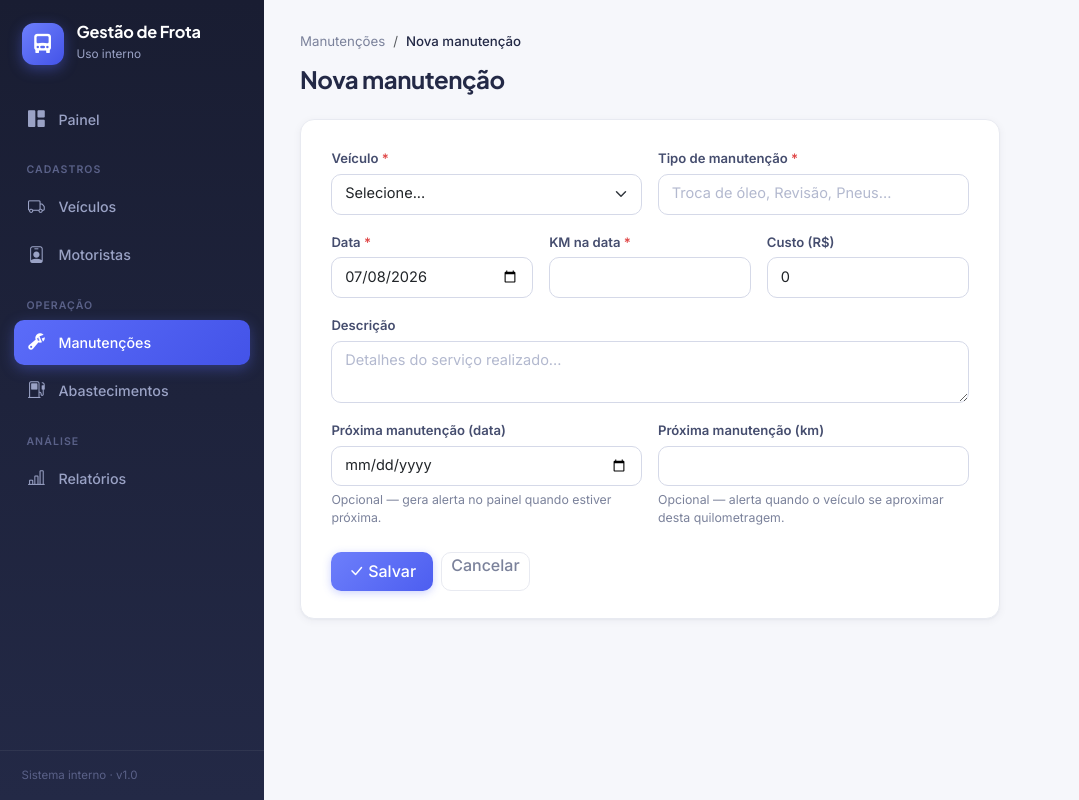
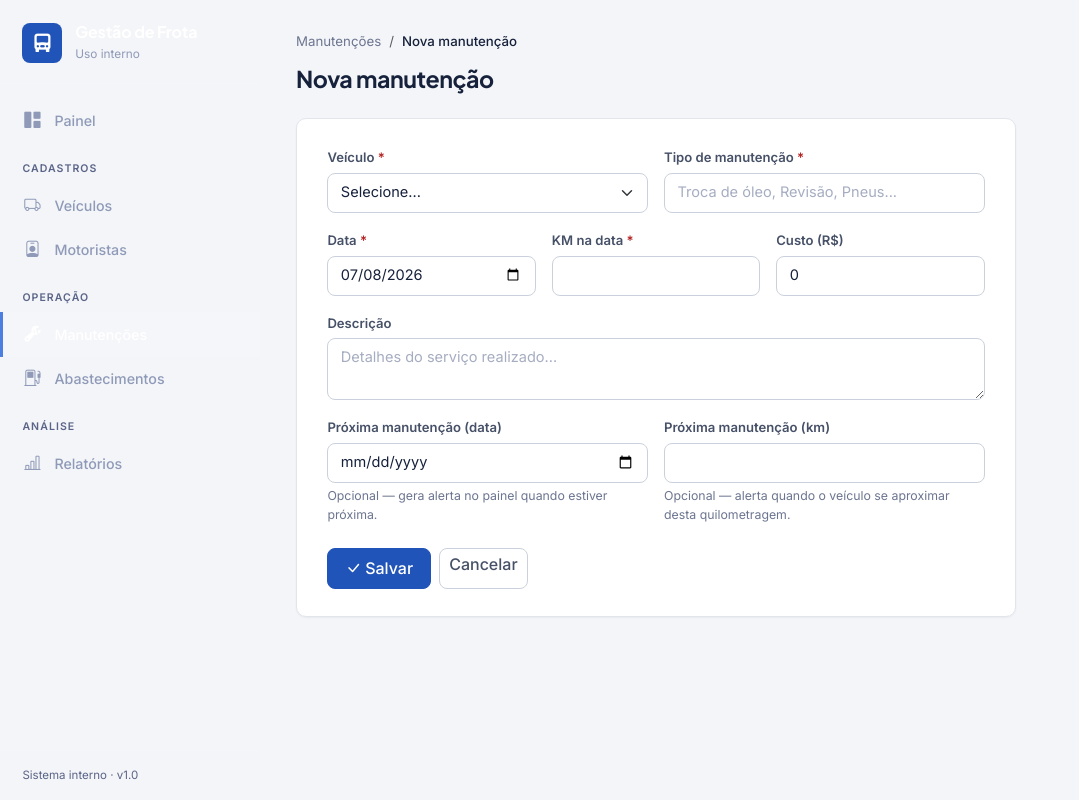
Before and after one commit to GusttavoMedeiros/gestao-frota, a Flask app: page /manutencoes/nova in a window 1280 px wide. Shown: the whole page, without its empty margins (0-1079 px from the left). Run offline with Flask 3, Linux system fonts and the light colour scheme; data that the repository does not hold is empty.

Commit message:
Etapa 1 — Fundação visual corporativa premium
Nova paleta navy/azul-petróleo flat (sem gradientes nem brilhos),
botões sólidos e sóbrios, menu lateral com indicador de barra lateral,
chips de placa, status com ponto+texto, animações contidas e estilos
de modal de confirmação. Tokens centralizados em CSS.

Co-Authored-By: Claude Fable 5 <noreply@anthropic.com>

```diff
--- a/static/style.css
+++ b/static/style.css
@@ -1,24 +1,31 @@
-/* ===== Design system — Gestão de Frota ===== */
+/* ===== Design system — Gestão de Frota · Corporativo premium ===== */
 
 :root {
-  --bg: #f6f7fb;
-  --surface: #ffffff;
-  --border: #e8eaf1;
-  --text: #232946;
-  --muted: #7b829b;
-  --primary: #5b6cf9;
-  --primary-dark: #4353e8;
-  --primary-soft: #eef0ff;
-  --sidebar-bg: #191d32;
-  --sidebar-bg-2: #232946;
-  --sidebar-text: #9aa2c5;
-  --sidebar-hover: rgba(255, 255, 255, .06);
-  --radius: 14px;
-  --shadow: 0 1px 2px rgba(35, 41, 70, .04), 0 2px 8px rgba(35, 41, 70, .05);
-  --shadow-lift: 0 4px 12px rgba(35, 41, 70, .08), 0 12px 28px rgba(35, 41, 70, .08);
+  --bg: #F4F5F8;
+  --surface: #FFFFFF;
+  --border: #E2E5EC;
+  --border-strong: #CBD1DC;
+  --text: #16213B;
+  --text-2: #465067;
+  --muted: #6C7590;
+  --primary: #2154B8;
+  --primary-hover: #1A4496;
+  --primary-soft: #E9EFFA;
+  --success: #167A4E;
+  --success-soft: #E3F2EA;
+  --warning: #96700F;
+  --warning-soft: #F8F0DC;
+  --danger: #B42323;
+  --danger-soft: #FBE9E9;
+  --sidebar-bg: #16213B;
+  --sidebar-text: #8E9AB8;
+  --sidebar-active-bar: #4D7FE0;
+  --radius: 10px;
+  --radius-sm: 8px;
+  --shadow: 0 1px 2px rgba(22, 33, 59, .05);
   --font-body: "Inter", -apple-system, "Segoe UI", Roboto, sans-serif;
   --font-display: "Plus Jakarta Sans", "Inter", -apple-system, "Segoe UI", sans-serif;
-  --ease: cubic-bezier(.22, .8, .35, 1);
+  --font-mono: ui-monospace, "Cascadia Mono", "Segoe UI Mono", Consolas, monospace;
 }
 
 body {
@@ -30,68 +37,21 @@ body {
   text-rendering: optimizeLegibility;
 }
 
-h1, h2, h3, h4, h5, .page-title, .stat-value, .sidebar-brand strong {
-  font-family: var(--font-display);
-}
+h1, h2, h3, h4, .page-title, .stat-value, .sidebar-brand strong { font-family: var(--font-display); }
 
-/* Scrollbar sutil */
 ::-webkit-scrollbar { width: 10px; height: 10px; }
-::-webkit-scrollbar-thumb { background: #cdd2e4; border-radius: 8px; border: 2px solid var(--bg); }
-::-webkit-scrollbar-thumb:hover { background: #b3bad4; }
+::-webkit-scrollbar-thumb { background: #C6CBD8; border-radius: 8px; border: 2px solid var(--bg); }
+::-webkit-scrollbar-thumb:hover { background: #ADB4C6; }
 ::-webkit-scrollbar-track { background: transparent; }
 
-/* ===== Animações ===== */
-
-@keyframes fadeUp {
-  from { opacity: 0; transform: translateY(14px); }
-  to   { opacity: 1; transform: none; }
-}
+/* ===== Movimento (contido) ===== */
 
 @keyframes fadeIn {
   from { opacity: 0; }
   to   { opacity: 1; }
 }
 
-@keyframes slideInLeft {
-  from { opacity: 0; transform: translateX(-16px); }
-  to   { opacity: 1; transform: none; }
-}
-
-@keyframes popIn {
-  0%   { opacity: 0; transform: scale(.94); }
-  100% { opacity: 1; transform: scale(1); }
-}
-
-/* Entrada escalonada do conteúdo */
-.content > * { animation: fadeUp .5s var(--ease) both; }
-.content > *:nth-child(1) { animation-delay: .02s; }
-.content > *:nth-child(2) { animation-delay: .08s; }
-.content > *:nth-child(3) { animation-delay: .14s; }
-.content > *:nth-child(4) { animation-delay: .20s; }
-.content > *:nth-child(5) { animation-delay: .26s; }
-
-/* Cartões de estatística entram em cascata */
-.row > [class*="col-"]:nth-child(1) .stat-card { animation: popIn .45s var(--ease) .05s both; }
-.row > [class*="col-"]:nth-child(2) .stat-card { animation: popIn .45s var(--ease) .12s both; }
-.row > [class*="col-"]:nth-child(3) .stat-card { animation: popIn .45s var(--ease) .19s both; }
-.row > [class*="col-"]:nth-child(4) .stat-card { animation: popIn .45s var(--ease) .26s both; }
-
-/* Linhas de tabela surgem suavemente */
-.table tbody tr { animation: fadeIn .4s ease both; }
-.table tbody tr:nth-child(1) { animation-delay: .05s; }
-.table tbody tr:nth-child(2) { animation-delay: .09s; }
-.table tbody tr:nth-child(3) { animation-delay: .13s; }
-.table tbody tr:nth-child(4) { animation-delay: .17s; }
-.table tbody tr:nth-child(5) { animation-delay: .21s; }
-.table tbody tr:nth-child(n+6) { animation-delay: .25s; }
-
-.sidebar-nav .nav-link { animation: slideInLeft .4s var(--ease) both; }
-.sidebar-nav .nav-link:nth-of-type(1) { animation-delay: .05s; }
-.sidebar-nav .nav-link:nth-of-type(2) { animation-delay: .10s; }
-.sidebar-nav .nav-link:nth-of-type(3) { animation-delay: .15s; }
-.sidebar-nav .nav-link:nth-of-type(4) { animation-delay: .20s; }
-.sidebar-nav .nav-link:nth-of-type(5) { animation-delay: .25s; }
-.sidebar-nav .nav-link:nth-of-type(6) { animation-delay: .30s; }
+.content { animation: fadeIn .18s ease both; }
 
 @media (prefers-reduced-motion: reduce) {
   *, *::before, *::after { animation: none !important; transition: none !important; }
@@ -107,11 +67,11 @@ h1, h2, h3, h4, h5, .page-title, .stat-value, .sidebar-brand strong {
 
 @media (max-width: 575px) { .content { padding: 1.25rem 1rem 2.5rem; } }
 
-/* ===== Sidebar ===== */
+/* ===== Menu lateral ===== */
 
 .sidebar {
-  width: 264px;
-  background: linear-gradient(180deg, var(--sidebar-bg) 0%, var(--sidebar-bg-2) 100%);
+  width: 260px;
+  background: var(--sidebar-bg);
   color: var(--sidebar-text);
   display: flex;
   flex-direction: column;
@@ -127,25 +87,25 @@ h1, h2, h3, h4, h5, .page-title, .stat-value, .sidebar-brand strong {
   display: flex;
   align-items: center;
   gap: .8rem;
-  padding: 1.4rem 1.35rem 1.1rem;
+  padding: 1.4rem 1.4rem 1.15rem;
   color: #fff;
+  border-bottom: 1px solid rgba(255, 255, 255, .08);
 }
 
 .sidebar-brand .brand-icon {
-  width: 42px; height: 42px;
+  width: 40px; height: 40px;
   display: grid; place-items: center;
-  background: linear-gradient(135deg, #6d7ffb, #4353e8);
-  border-radius: 12px;
-  font-size: 1.2rem;
+  background: var(--primary);
+  border-radius: 8px;
+  font-size: 1.15rem;
   color: #fff;
   flex-shrink: 0;
-  box-shadow: 0 4px 14px rgba(91, 108, 249, .4);
 }
 
-.sidebar-brand strong { display: block; font-size: 1.02rem; line-height: 1.2; letter-spacing: -.01em; }
+.sidebar-brand strong { display: block; font-size: 1rem; line-height: 1.2; letter-spacing: -.01em; }
 .sidebar-brand small { color: var(--sidebar-text); font-size: .74rem; }
 
-.sidebar-nav { padding: .9rem .85rem; flex: 1; overflow-y: auto; }
+.sidebar-nav { padding: .9rem 0; flex: 1; overflow-y: auto; }
 
 .sidebar-nav .nav-section {
   display: block;
@@ -153,48 +113,40 @@ h1, h2, h3, h4, h5, .page-title, .stat-value, .sidebar-brand strong {
   font-weight: 600;
   text-transform: uppercase;
   letter-spacing: .1em;
-  color: #5a6188;
-  padding: 1.1rem .8rem .4rem;
+  color: #5A6488;
+  padding: 1.15rem 1.4rem .4rem;
 }
 
 .sidebar-nav .nav-link {
   display: flex;
   align-items: center;
   gap: .75rem;
-  padding: .62rem .8rem;
-  margin-bottom: 3px;
-  border-radius: 10px;
+  padding: .62rem 1.4rem .62rem calc(1.4rem - 3px);
+  border-left: 3px solid transparent;
   color: var(--sidebar-text);
   font-size: .89rem;
   font-weight: 500;
-  transition: background .2s var(--ease), color .2s var(--ease), transform .2s var(--ease);
+  transition: background .15s ease, color .15s ease, border-color .15s ease;
 }
 
-.sidebar-nav .nav-link i { font-size: 1.05rem; width: 20px; text-align: center; transition: transform .2s var(--ease); }
+.sidebar-nav .nav-link i { font-size: 1.02rem; width: 20px; text-align: center; }
 
-.sidebar-nav .nav-link:hover {
-  background: var(--sidebar-hover);
-  color: #e6e9f8;
-  transform: translateX(3px);
-}
-
-.sidebar-nav .nav-link:hover i { transform: scale(1.12); }
+.sidebar-nav .nav-link:hover { background: rgba(255, 255, 255, .05); color: #DDE3F2; }
 
 .sidebar-nav .nav-link.active {
-  background: linear-gradient(135deg, #5b6cf9, #4353e8);
-  color: #fff;
-  box-shadow: 0 4px 14px rgba(91, 108, 249, .35);
-  transform: none;
+  background: rgba(255, 255, 255, .07);
+  border-left-color: var(--sidebar-active-bar);
+  color: #FFFFFF;
 }
 
 .sidebar-footer {
-  padding: 1rem 1.35rem;
+  padding: 1rem 1.4rem;
   font-size: .72rem;
-  color: #5a6188;
-  border-top: 1px solid rgba(255, 255, 255, .06);
+  color: #5A6488;
+  border-top: 1px solid rgba(255, 255, 255, .08);
 }
 
-/* Topbar (mobile) */
+/* Barra superior (celular) */
 .topbar {
   display: flex;
   align-items: center;
@@ -217,17 +169,17 @@ h1, h2, h3, h4, h5, .page-title, .stat-value, .sidebar-brand strong {
   margin-bottom: 1.6rem;
 }
 
-.page-title { font-size: 1.5rem; font-weight: 700; margin: 0; letter-spacing: -.02em; }
+.page-title { font-size: 1.45rem; font-weight: 700; margin: 0; letter-spacing: -.02em; }
 .page-subtitle { color: var(--muted); font-size: .87rem; margin: .2rem 0 0; }
 
-/* ===== Cards ===== */
+/* ===== Cartões ===== */
 
 .card {
   border: 1px solid var(--border);
   border-radius: var(--radius);
   box-shadow: var(--shadow);
   background: var(--surface);
-  transition: box-shadow .25s var(--ease), transform .25s var(--ease);
+  transition: border-color .15s ease;
 }
 
 .card-header-flat {
@@ -298,146 +249,242 @@ h1, h2, h3, h4, h5, .page-title, .stat-value, .sidebar-brand strong {
   font-weight: 600;
   text-transform: uppercase;
   letter-spacing: .07em;
-  color: var(--muted);
-  background: #fafbfe;
+  color: var(--text-2);
+  background: #F2F4F8;
   border-bottom: 1px solid var(--border);
-  padding: .75rem 1.1rem;
+  padding: .72rem 1.1rem;
   white-space: nowrap;
 }
 
 .table tbody td {
-  padding: .82rem 1.1rem;
+  padding: .8rem 1.1rem;
   font-size: .89rem;
   vertical-align: middle;
-  border-color: #f2f4fa;
-  transition: background .15s ease;
+  border-color: #EEF0F5;
 }
 
-.table tbody tr { transition: background .18s ease; }
-.table tbody tr:hover { background: #f7f8fd; }
+.table tbody tr { transition: background .12s ease; }
+.table tbody tr:hover { background: #F6F8FB; }
 .table tbody tr:hover td { background: transparent; }
 
 .table .cell-strong { font-weight: 600; }
 .table .cell-muted { color: var(--muted); }
+.table td.text-end, .table th.text-end { font-variant-numeric: tabular-nums; }
 
-/* ===== Badges ===== */
+.linha-total td {
+  font-weight: 600;
+  background: #F2F4F8;
+  border-top: 2px solid var(--border);
+  font-size: .89rem;
+  padding: .8rem 1.1rem;
+}
+
+/* ===== Chips e status ===== */
+
+.placa-chip {
+  display: inline-block;
+  font-family: var(--font-mono);
+  font-size: .78rem;
+  font-weight: 600;
+  letter-spacing: .06em;
+  color: var(--text);
+  background: #FAFBFD;
+  border: 1px solid var(--border-strong);
+  border-radius: 5px;
+  padding: .18rem .55rem;
+  white-space: nowrap;
+}
+
+.status {
+  display: inline-flex;
+  align-items: center;
+  gap: .42rem;
+  font-size: .82rem;
+  font-weight: 500;
+  white-space: nowrap;
+}
+
+.status::before {
+  content: "";
+  width: 7px; height: 7px;
+  border-radius: 50%;
+  background: currentColor;
+  flex-shrink: 0;
+}
+
+.status.st-ativo      { color: var(--success); }
+.status.st-manutencao { color: var(--warning); }
+.status.st-inativo    { color: var(--muted); }
 
 .badge-soft {
   display: inline-block;
-  padding: .34em .75em;
-  font-size: .73rem;
+  padding: .3em .7em;
+  font-size: .74rem;
   font-weight: 600;
-  border-radius: 999px;
+  border-radius: 6px;
   line-height: 1.1;
-  transition: transform .15s var(--ease);
 }
 
-tr:hover .badge-soft { transform: scale(1.04); }
+.badge-soft-success   { background: var(--success-soft); color: var(--success); }
+.badge-soft-warning   { background: var(--warning-soft); color: var(--warning); }
+.badge-soft-danger    { background: var(--danger-soft); color: var(--danger); }
+.badge-soft-secondary { background: #ECEEF4; color: var(--text-2); }
+.badge-soft-info      { background: var(--primary-soft); color: var(--primary); }
 
-.badge-soft-success   { background: #ddf4e7; color: #14764f; }
-.badge-soft-warning   { background: #fdf0dc; color: #a5690f; }
-.badge-soft-danger    { background: #fde5e5; color: #b42323; }
-.badge-soft-secondary { background: #eceef6; color: #5b6280; }
-.badge-soft-info      { background: #e7edff; color: #3a49d6; }
-
-/* ===== Buttons ===== */
+/* ===== Botões ===== */
 
 .btn {
-  border-radius: 10px;
+  border-radius: var(--radius-sm);
   font-weight: 500;
-  transition: background .2s var(--ease), border-color .2s var(--ease),
-              box-shadow .2s var(--ease), transform .15s var(--ease), color .2s var(--ease);
+  transition: background .15s ease, border-color .15s ease, color .15s ease;
 }
 
-.btn:active { transform: scale(.97); }
-
 .btn-primary {
-  background: linear-gradient(135deg, #6d7ffb, #4d5ef0);
-  border: 0;
-  box-shadow: 0 2px 8px rgba(91, 108, 249, .3);
-  padding: .48rem 1.05rem;
+  background: var(--primary);
+  border: 1px solid var(--primary);
+  padding: .46rem 1.05rem;
 }
 
 .btn-primary:hover, .btn-primary:focus {
-  background: linear-gradient(135deg, #5b6cf9, #4353e8);
-  box-shadow: 0 4px 16px rgba(91, 108, 249, .42);
-  transform: translateY(-1px);
+  background: var(--primary-hover);
+  border-color: var(--primary-hover);
 }
 
-.btn-primary:active { transform: translateY(0) scale(.97); }
-
 .btn-ghost {
-  border: 1px solid var(--border);
+  border: 1px solid var(--border-strong);
   background: var(--surface);
-  color: var(--muted);
+  color: var(--text-2);
   padding: .3rem .58rem;
-  line-height: 1;
+  line-height: 1.3;
 }
 
-.btn-ghost:hover { background: var(--primary-soft); color: var(--primary-dark); border-color: #ccd3ff; }
-.btn-ghost.danger:hover { background: #fde5e5; color: #b42323; border-color: #f6c8c8; }
+.btn-ghost:hover { background: #F2F4F8; color: var(--text); border-color: #B4BBCB; }
+.btn-ghost.danger:hover { background: var(--danger-soft); color: var(--danger); border-color: #E3B6B6; }
 
-/* ===== Forms ===== */
+.btn-outline-danger-sober {
+  background: var(--surface);
+  border: 1px solid var(--border-strong);
+  color: var(--danger);
+}
+.btn-outline-danger-sober:hover { background: var(--danger); border-color: var(--danger); color: #fff; }
 
-.form-card { max-width: 700px; padding: 1.7rem 1.9rem; }
+/* ===== Formulários ===== */
 
-.form-label { font-size: .82rem; font-weight: 600; color: #454d6e; margin-bottom: .32rem; }
+.form-card { max-width: 720px; padding: 1.7rem 1.9rem; }
+
+.form-section-title {
+  font-size: .74rem;
+  font-weight: 600;
+  text-transform: uppercase;
+  letter-spacing: .08em;
+  color: var(--muted);
+  border-bottom: 1px solid var(--border);
+  padding-bottom: .45rem;
+  margin: 0 0 .35rem;
+}
+
+.form-section-title:not(:first-child) { margin-top: 1.4rem; }
+
+.form-label { font-size: .82rem; font-weight: 600; color: var(--text-2); margin-bottom: .32rem; }
 
 .form-control, .form-select {
-  border-color: #d5d9e8;
-  border-radius: 10px;
+  border-color: var(--border-strong);
+  border-radius: var(--radius-sm);
   font-size: .91rem;
-  padding: .52rem .8rem;
-  transition: border-color .2s var(--ease), box-shadow .2s var(--ease);
+  padding: .5rem .78rem;
+  color: var(--text);
+  transition: border-color .15s ease, box-shadow .15s ease;
 }
 
-.form-control:hover, .form-select:hover { border-color: #b9c0da; }
+.form-control:hover, .form-select:hover { border-color: #AAB2C4; }
 
 .form-control:focus, .form-select:focus {
   border-color: var(--primary);
-  box-shadow: 0 0 0 4px rgba(91, 108, 249, .14);
+  box-shadow: 0 0 0 3px rgba(33, 84, 184, .12);
 }
 
-.form-control::placeholder { color: #b3b9cf; }
+.form-control::placeholder { color: #A6ADC1; }
 
 .form-hint { font-size: .77rem; color: var(--muted); margin-top: .28rem; }
 
-.req { color: #e04848; }
+.req { color: var(--danger); }
 
-/* ===== Breadcrumb ===== */
+/* ===== Trilha de navegação ===== */
 
 .breadcrumb { font-size: .83rem; margin-bottom: .8rem; }
-.breadcrumb a { color: var(--muted); text-decoration: none; transition: color .15s ease; }
+.breadcrumb a { color: var(--muted); text-decoration: none; transition: color .12s ease; }
 .breadcrumb a:hover { color: var(--primary); }
 .breadcrumb .active { color: var(--text); font-weight: 500; }
 
-/* ===== Empty state ===== */
+/* ===== Estado vazio ===== */
 
 .empty-state {
   text-align: center;
   padding: 3.75rem 1.5rem;
   color: var(--muted);
 }
-.empty-state i {
-  font-size: 2.6rem;
-  display: block;
-  margin-bottom: .9rem;
-  color: #ccd3e8;
-  animation: popIn .5s var(--ease) .15s both;
-}
+.empty-state i { font-size: 2.5rem; display: block; margin-bottom: .9rem; color: #C4CAD9; }
 .empty-state p { margin-bottom: 1.1rem; font-size: .91rem; }
 
-/* ===== Alerts / flash ===== */
+/* ===== Avisos (flash) ===== */
 
 .alert {
+  border-radius: var(--radius-sm);
+  border: 1px solid transparent;
+  font-size: .89rem;
+  box-shadow: none;
+}
+.alert-success { background: var(--success-soft); color: #10593A; border-color: #C4E3D3; }
+.alert-danger  { background: var(--danger-soft); color: #8C1C1C; border-color: #EFC7C7; }
+
+/* ===== Lista de alertas do painel ===== */
+
+.alert-list .list-group-item {
+  display: flex;
+  align-items: center;
+  justify-content: space-between;
+  gap: 1rem;
+  padding: .85rem 1.35rem;
+  border-color: #EEF0F5;
+  font-size: .89rem;
+  transition: background .12s ease;
+}
+
+.alert-list .list-group-item:hover { background: #F6F8FB; }
+
+.alerta-info { display: flex; align-items: center; gap: .7rem; min-width: 0; }
+.alerta-tipo { color: var(--text-2); overflow: hidden; text-overflow: ellipsis; white-space: nowrap; }
+
+/* ===== Modal de confirmação ===== */
+
+.modal-content {
+  border: 1px solid var(--border);
   border-radius: 12px;
+  box-shadow: 0 16px 48px rgba(22, 33, 59, .18);
+}
+
+.modal-confirm-body { padding: 1.6rem 1.6rem 1.2rem; display: flex; gap: 1rem; align-items: flex-start; }
+
+.modal-confirm-icon {
+  width: 42px; height: 42px;
+  border-radius: 10px;
+  background: var(--danger-soft);
+  color: var(--danger);
+  display: grid; place-items: center;
+  font-size: 1.25rem;
+  flex-shrink: 0;
+}
+
+.modal-confirm-title { font-family: var(--font-display); font-size: 1.02rem; font-weight: 700; margin: 0 0 .3rem; }
+.modal-confirm-msg { font-size: .89rem; color: var(--text-2); margin: 0; }
+
+.modal-confirm-footer {
+  padding: .9rem 1.6rem 1.4rem;
+  display: flex;
+  justify-content: flex-end;
+  gap: .6rem;
   border: 0;
-  font-size: .89rem;
-  box-shadow: var(--shadow);
-  animation: fadeUp .4s var(--ease) both;
 }
-.alert-success { background: #ddf4e7; color: #135c40; }
-.alert-danger  { background: #fde5e5; color: #7e1d1d; }
 
 /* ===== Relatórios ===== */
 
```
Also changed, not shown: other parts of static/style.css (+50 -78 lines).
